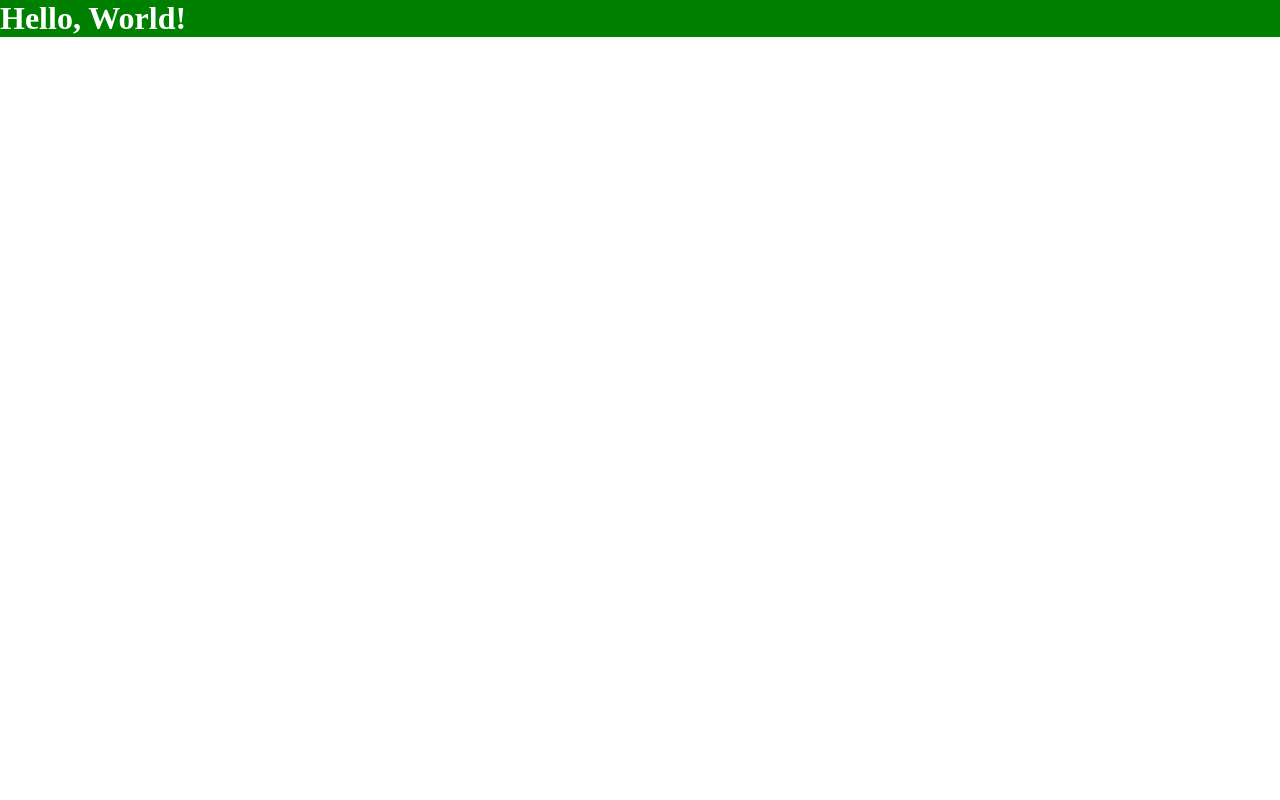
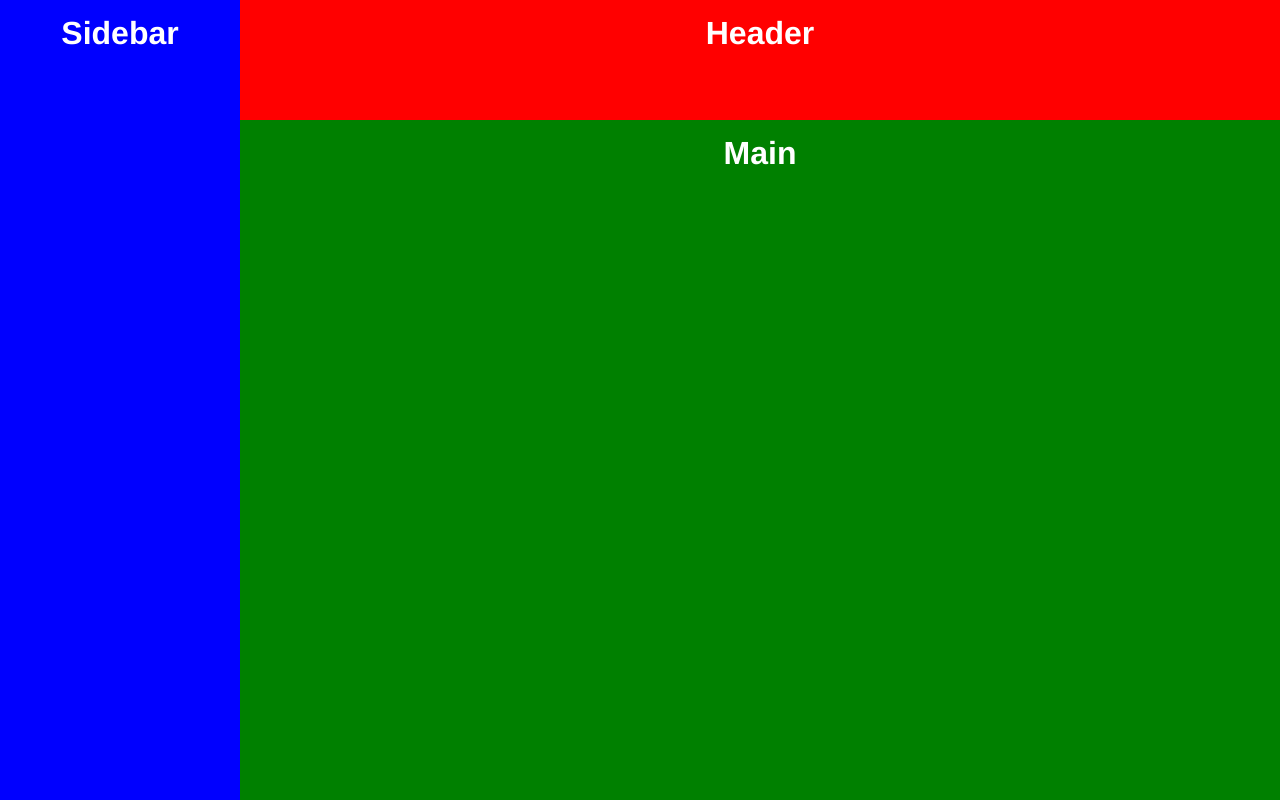
Before and after one commit to cbaronia/admin-dashboard, a plain HTML site: page index.html in a window 1280 px wide. Drawn offline with Linux system fonts and the light colour scheme.

Commit message:
Form basic layout of dashboard

```diff
--- a/index.html
+++ b/index.html
@@ -8,6 +8,10 @@
     <title>Admin Dashboard</title>
 </head>
 <body>
-    <h1>Hello, World!</h1>
+    <div class="container">
+        <div class="sidebar">Sidebar</div>
+        <div class="header">Header</div>
+        <div class="main">Main</div>
+    </div>
 </body>
 </html>
--- a/styles.css
+++ b/styles.css
@@ -1,9 +1,40 @@
 * {
     margin: 0;
     padding: 0;
+    box-sizing: border-box;
 }
 
-h1 {
+.container {
+    display: grid;
+    grid-template-columns: 240px 1fr;
+    grid-template-rows: 120px 1fr 1fr;
+    grid-template-areas:
+        "sidebar header"
+        "sidebar main"
+        "sidebar main";
+    height: 100vh;
+}
+
+.container div {
+    padding: 15px;
+    font-size: 32px;
+    font-family: Helvetica;
+    font-weight: bold;
+    color: white;
+    text-align: center;
+}
+
+.sidebar {
+    grid-area: sidebar;
+    background-color: blue;
+}
+
+.header {
+    grid-area: header;
+    background-color: red;
+}
+
+.main {
+    grid-area: main;
     background-color: green;
-    color: white;
 }
```
